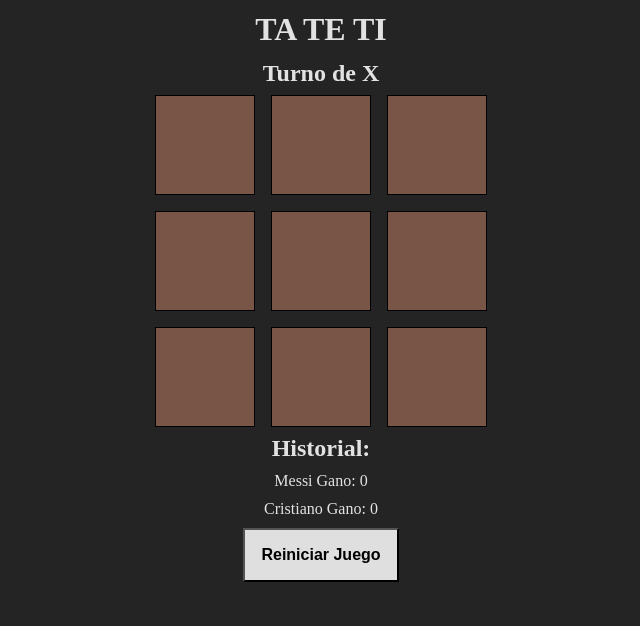
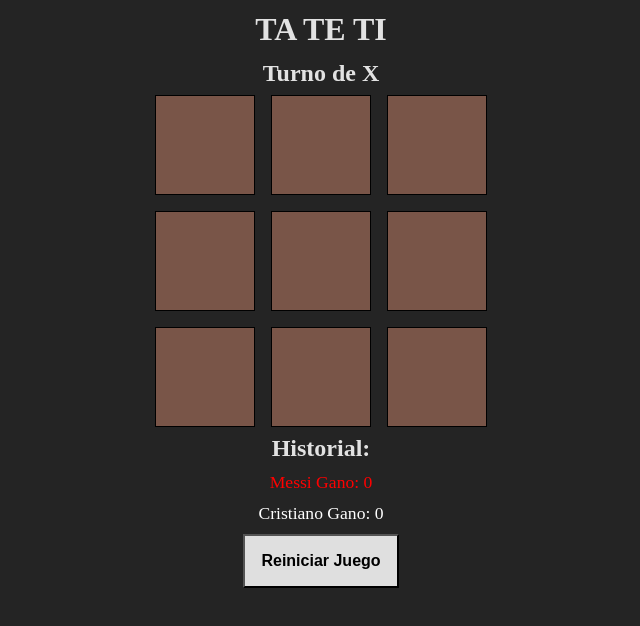
Before and after one commit to Martinmessner/tateti-practica-react-vite, a React (Vite) app: page / in a window 1280 px wide. Shown: the top 626 px of the page, without its empty margins (319-959 px from the left). Built offline with nearby package versions, Linux system fonts and the light colour scheme.

Commit message:
add styles

```diff
--- a/src/components/StyleTicTacToe.jsx
+++ b/src/components/StyleTicTacToe.jsx
@@ -77,8 +77,8 @@ export default function TicTacToe() {
       </main>
       <div className="historial">
         <h2>Historial:</h2>
-        <p>Messi Gano: {score.X} </p>
-        <p>Cristiano Gano: {score.O} </p>
+        <p style={{color: "red", fontSize: "1.1em"}}>Messi Gano: {score.X} </p>
+        <p style={{color: "white", fontSize: "1.1em"}}>Cristiano Gano: {score.O} </p>
         <button className="boton-reset" onClick={() => resetGame()}>Reiniciar Juego</button>
       </div>
     </>
```
